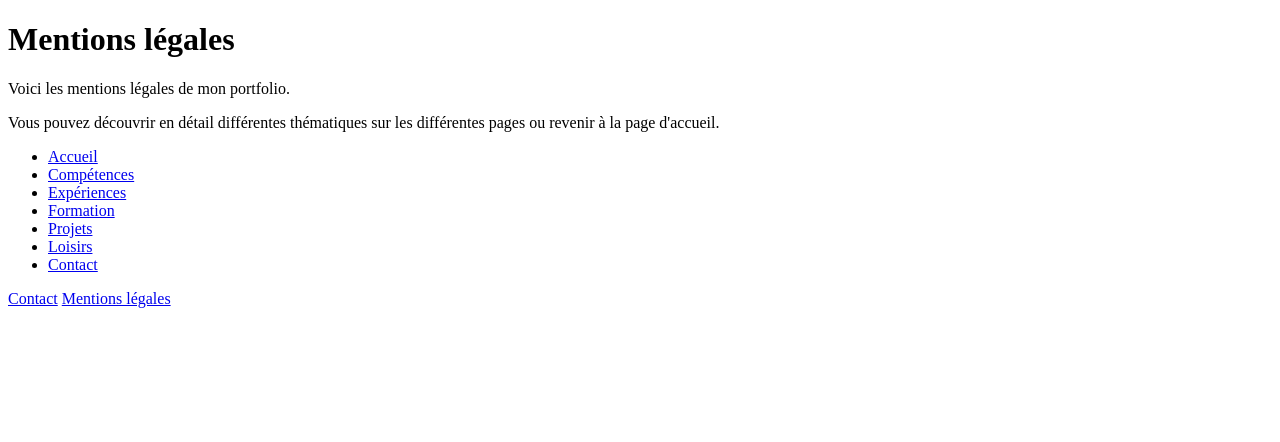
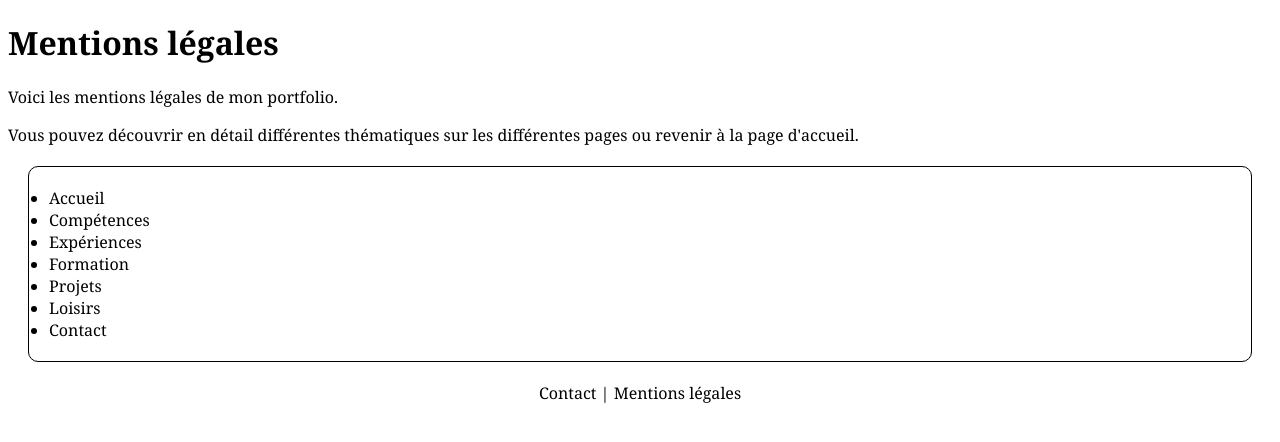
Before and after one commit to lalequemaeva/Portfolio, a plain HTML site: page pages/mentions-legales.html in a window 1280 px wide. Drawn offline with Linux system fonts and the light colour scheme; files that its build step writes are made by us from their sources; the site is published under a folder, as on GitHub Pages, so addresses that start at the root find nothing.

Commit message:
Add files via upload

```diff
--- a/pages/mentions-legales.html
+++ b/pages/mentions-legales.html
@@ -3,8 +3,8 @@
   <head>
     <meta charset="UTF-8" />
     <title>Portfolio Maëva</title>
-    <link rel="stylesheet" href="/css/stylementions.css" />
-    <link rel="stylesheet" href="/css/stylelien.css" />
+    <link rel="stylesheet" href="css/stylementions.css" />
+    <link rel="stylesheet" href="css/stylelien.css" />
   </head>
 
   <body>
@@ -17,16 +17,16 @@
     </p>
     <ul>
       <li><a class="info" href="../index.html">Accueil</a></li>
-      <li><a class="info" href="/pages/competences.html">Compétences</a></li>
-      <li><a class="info" href="/pages/experiences.html">Expériences</a></li>
-      <li><a class="info" href="/pages/formation.html">Formation</a></li>
-      <li><a class="info" href="/pages/projets.html">Projets</a></li>
-      <li><a class="info" href="/pages/loisirs.html">Loisirs</a></li>
-      <li><a class="info" href="/pages/contact.html">Contact</a></li>
+      <li><a class="info" href="competences.html">Compétences</a></li>
+      <li><a class="info" href="experiences.html">Expériences</a></li>
+      <li><a class="info" href="formation.html">Formation</a></li>
+      <li><a class="info" href="projets.html">Projets</a></li>
+      <li><a class="info" href="loisirs.html">Loisirs</a></li>
+      <li><a class="info" href="contact.html">Contact</a></li>
     </ul>
   </body>
   <footer class="bas">
-    <a class="contact" href="/pages/contact.html">Contact</a>
-    <a class="mentions" href="/pages/mentions-legales.html">Mentions légales</a>
+    <a class="contact" href="contact.html">Contact</a>
+    <a class="mentions" href="mentions-legales.html">Mentions légales</a>
   </footer>
 </html>
```
Also changed, not shown: index.html (+2 -2 lines), pages/competences.html (+9 -9 lines), pages/contact.html (+9 -9 lines), pages/experiences.html (+9 -9 lines), pages/formation.html (+9 -9 lines), pages/loisirs.html (+9 -9 lines), pages/projets.html (+9 -9 lines).
